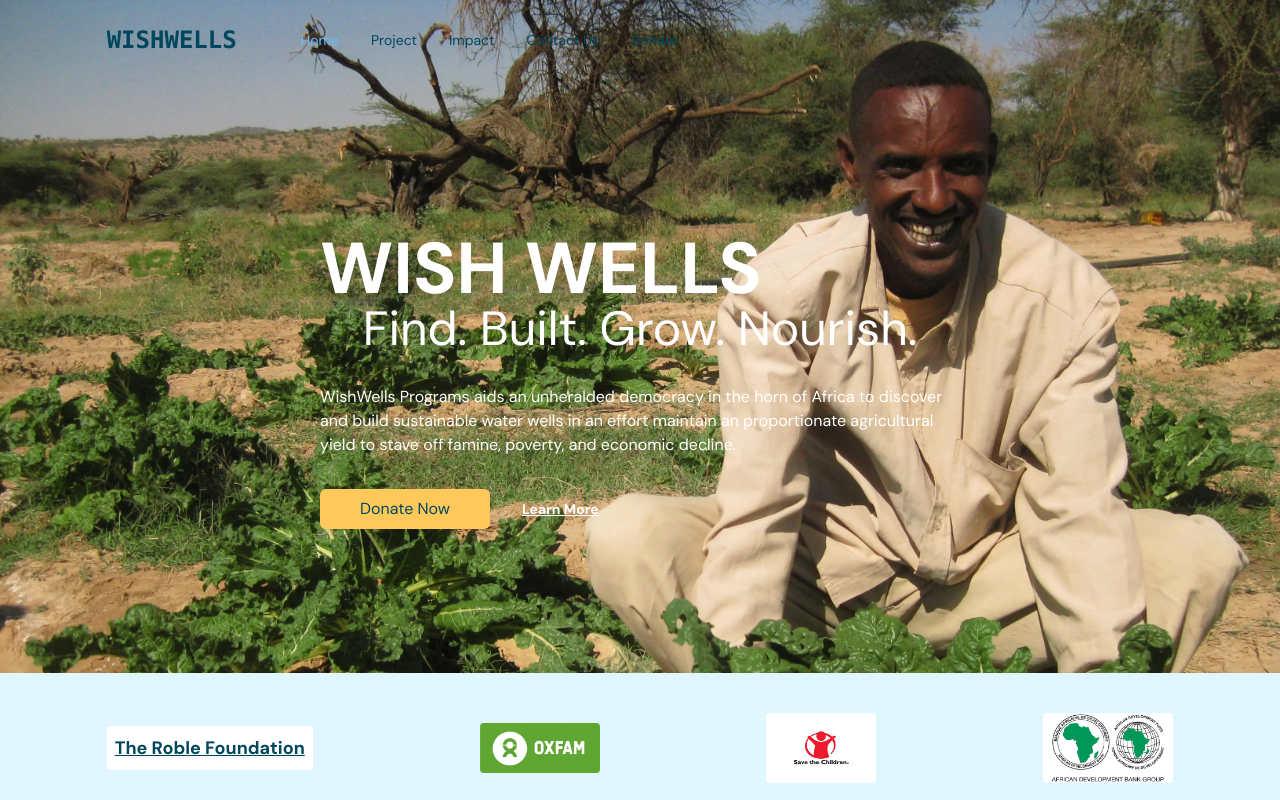
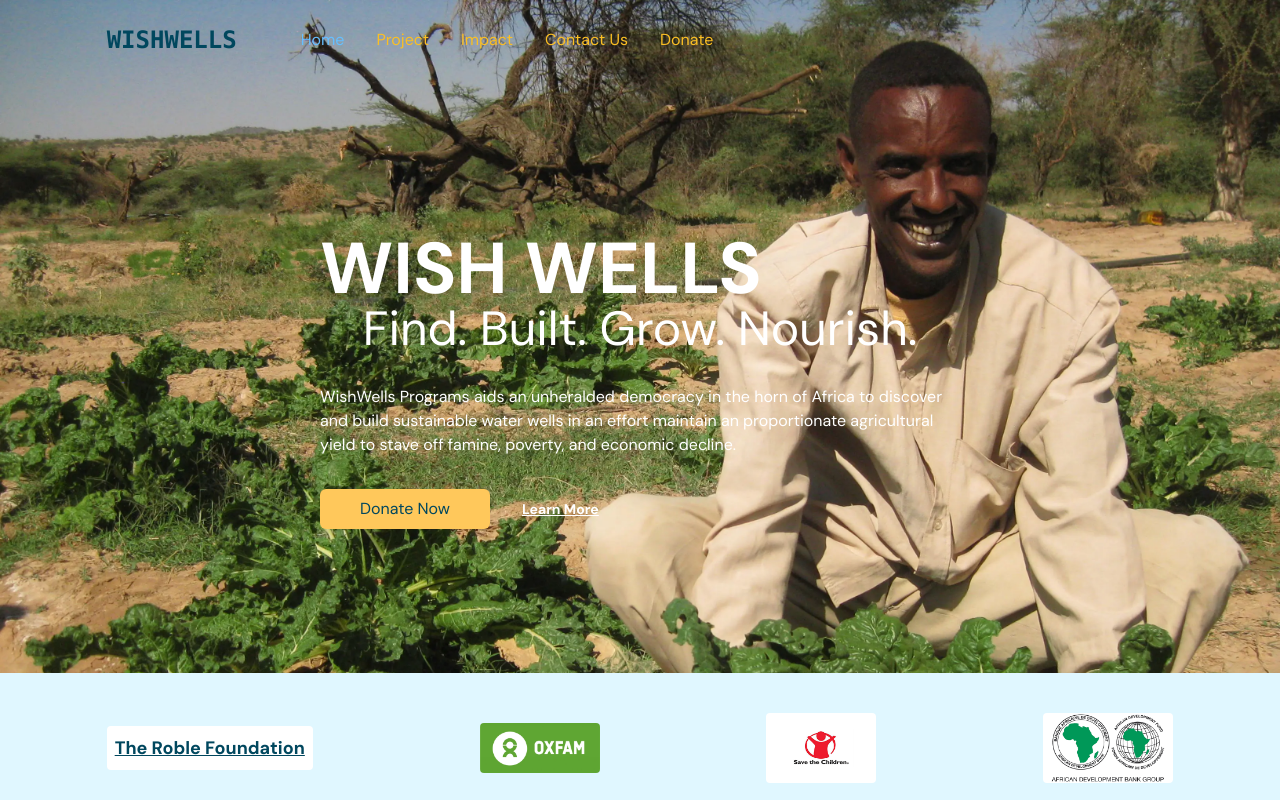
Before and after one commit to Sama-E/charityWells, a React (Vite) app in the folder wells-sl/: page / in a window 1280 px wide. Shown: the top 800 px of the page. Built offline with nearby package versions, Linux system fonts and the light colour scheme.

Commit message:
update contact

```diff
--- a/wells-sl/src/scenes/contact/index.tsx
+++ b/wells-sl/src/scenes/contact/index.tsx
@@ -44,7 +44,7 @@ const ContactUs = ({ setSelectedPage }: Props) => {
                         <span className="text-primary-500">LEARN </span>MORE
                     </HText>
                         <p className="my-5">
-                            Water is the exilir of life. Help build a water well. You can make a difference. <b>Donate Today.</b>
+                            Water is the exilir of life. Help build a water well. You can make a difference. <b>Donate Today.</b> Contact us to learn more.
                         </p>
                 </motion.div>
                 {/* FORM AND IMAGE */}
--- a/wells-sl/src/scenes/navbar/index.tsx
+++ b/wells-sl/src/scenes/navbar/index.tsx
@@ -32,7 +32,7 @@ const Navbar = ({isTopOfPage, selectedPage, setSelectedPage}: Props) => {
                         {/* DESKTOP MENU */}
                         {isAboveMediumScreens ? (
                         <div className={`${flexBetween} w-full`}>
-                            <div className={`${flexBetween} gap-8 text-sm`}>
+                            <div className={`${flexBetween} gap-8 text-med text-amber-400`}>
                                 <Link
                                     page="Home"
                                     selectedPage={selectedPage}
```
